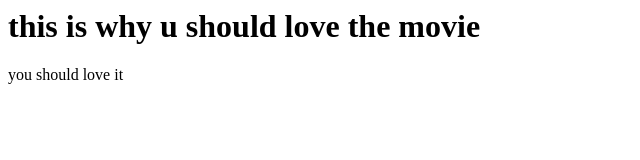
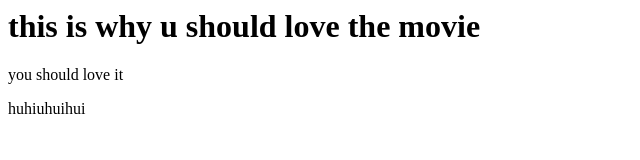
Before and after one commit to DKorir/training-project, a plain HTML site: page index.html in a window 1280 px wide. Shown: the whole page, without its empty margins (0-640 px from the left). Drawn offline with Linux system fonts and the light colour scheme.

Commit message:
paragraph description add index.html

```diff
--- a/index.html
+++ b/index.html
@@ -1,2 +1,3 @@
 <h1>this is why u should love the movie</h1>
 <p>you should love it</p>
+<p>huhiuhuihui</p>
```
